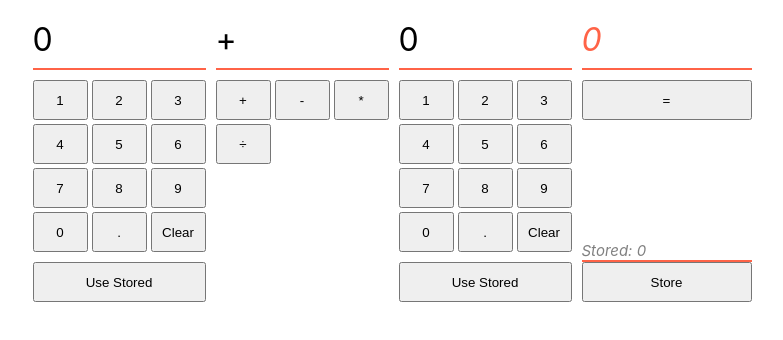
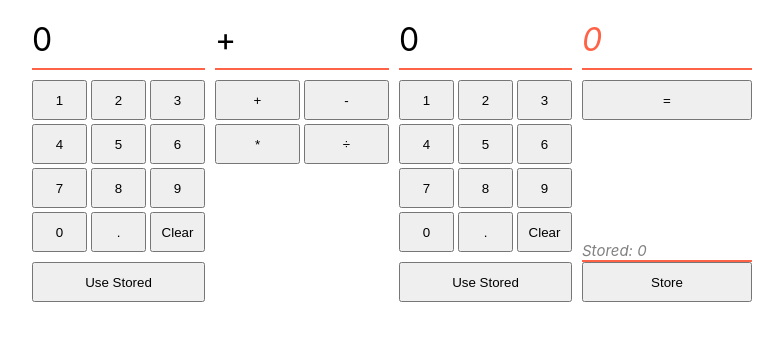
Before and after one commit to boolean-uk/react-state-calculator, a React (Vite) app: page / in a window 1280 px wide. Shown: the top 340 px of the page, without its empty margins (248-1031 px from the left). Built offline with nearby package versions, Linux system fonts and the light colour scheme.

Commit message:
modified css, refactored

```diff
--- a/src/App.css
+++ b/src/App.css
@@ -36,6 +36,14 @@ html {
   justify-content: center;
 }
 
+.operators {
+  display: grid;
+  grid-template-columns: repeat(2, 85px);
+  grid-auto-rows: 40px;
+  gap: 4px;
+  justify-content: center;
+}
+
 .answer {
   color:tomato;
   font-style: italic;
--- a/src/App.jsx
+++ b/src/App.jsx
@@ -34,7 +34,7 @@ function App() {
       } else if (secondNum === '0') {
         setSecondNum(event.target.innerText)
       } else if(event.target.innerText === '.' ) {
-        if(firstNum.includes('\.')) {
+        if(firstNum.includes('.')) {
           // do nothing
         } else {
           setFirstNum(firstNum+event.target.innerText)
@@ -110,7 +110,7 @@ function App() {
 
       <div className="panel">
         <p>{operator}</p>
-        <div className="numbers" onClick={clickedOperator}>
+        <div className="operators" onClick={clickedOperator}>
           <button>+</button>
           <button>-</button>
           <button>*</button>
```
